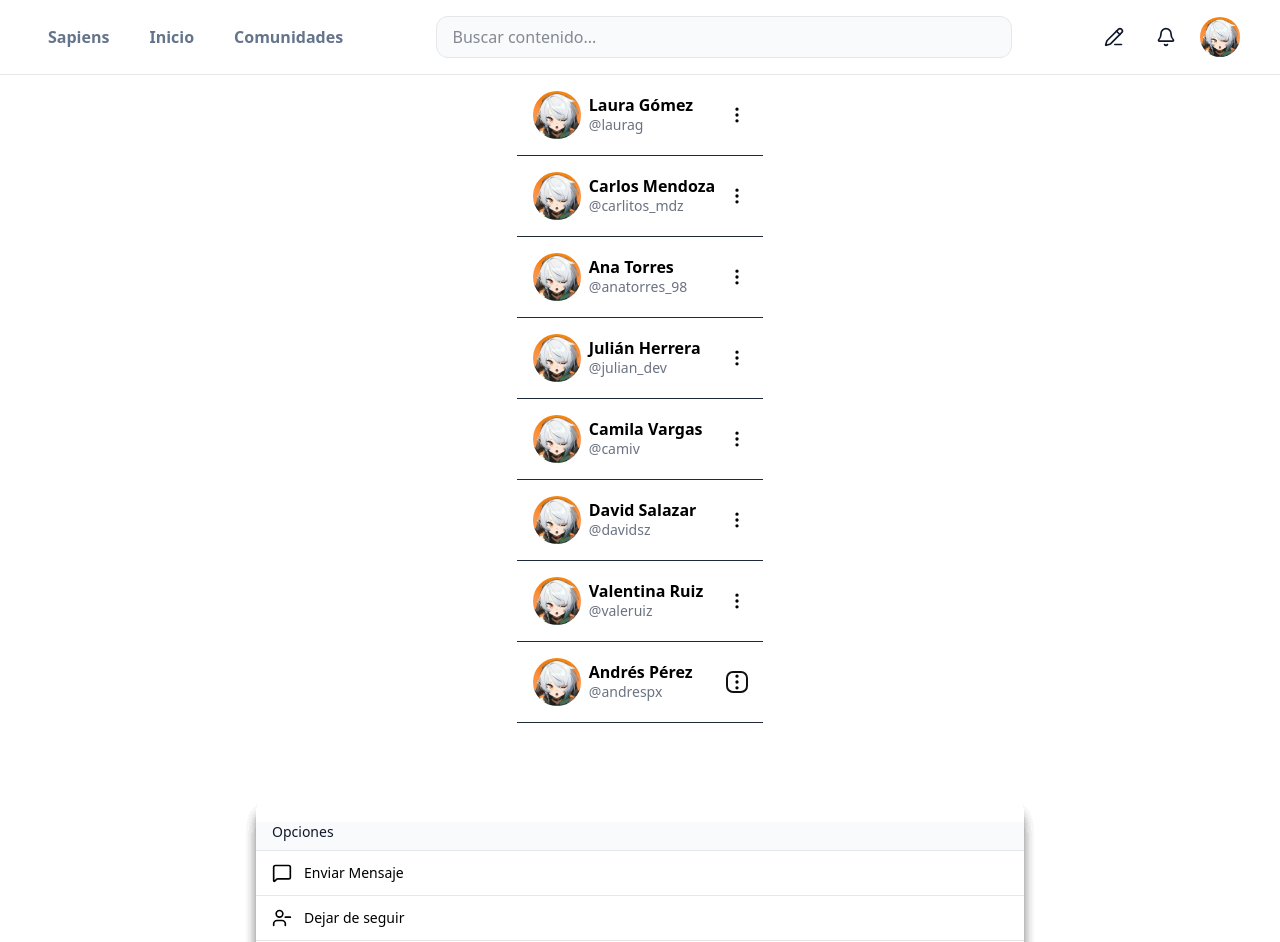
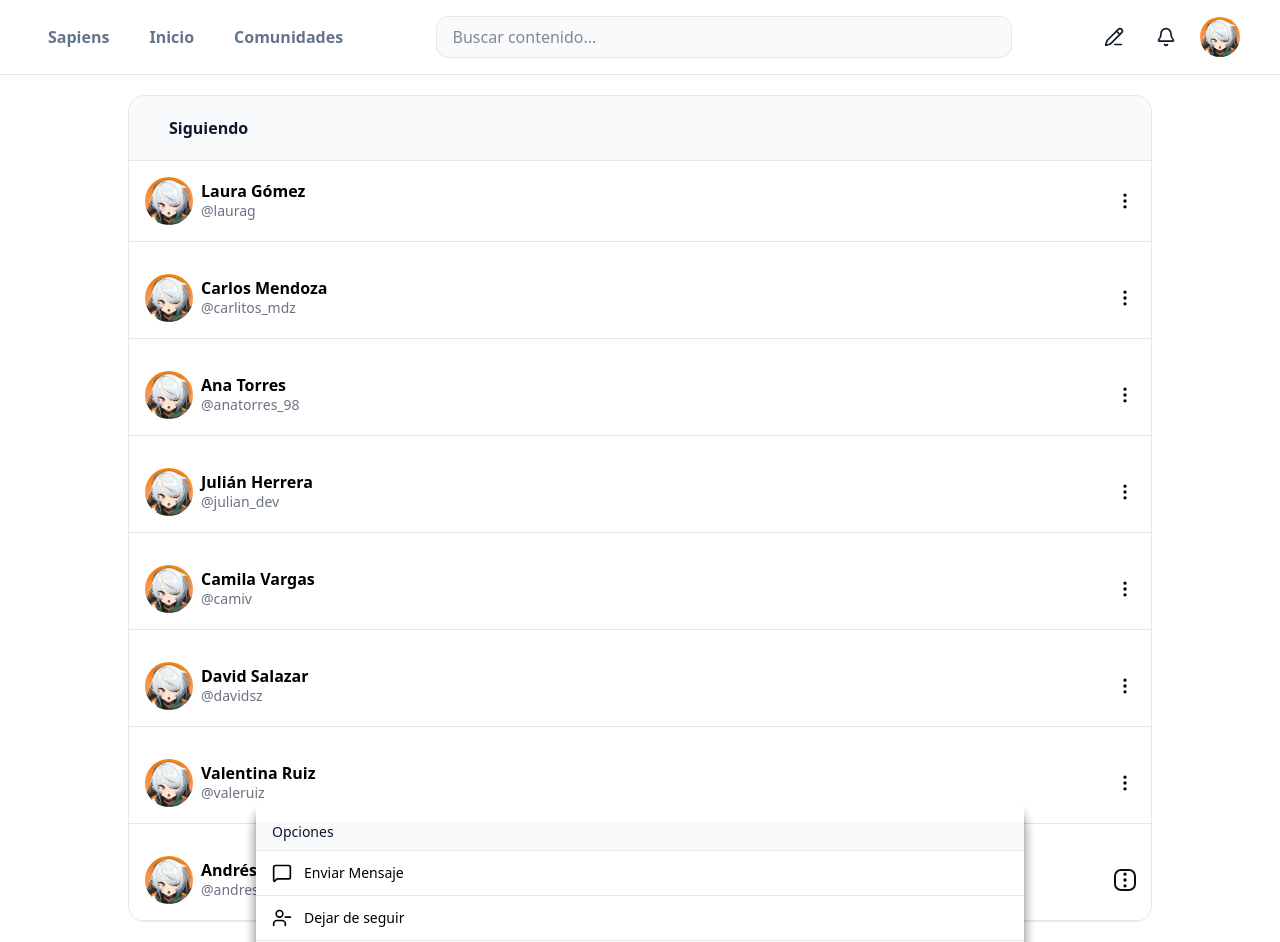
Before and after one commit to DaryZarefet/Sapiens, a React (Vite) app: page /perfil/siguiendo in a window 1280 px wide. Before the commit the page ends 800 px from the top, so only its background shows below. Built offline with nearby package versions, Linux system fonts and the light colour scheme; no server answers.

Commit message:
Modificando la vista de lista de usuarios

```diff
--- a/src/components/ProfileUser/FollowersList.tsx
+++ b/src/components/ProfileUser/FollowersList.tsx
@@ -1,10 +1,39 @@
-import { ListUser } from "./ListUser";
 import { userlist } from "@/mock/mockusers";
+import { UserCard } from "./UserCard";
+import { NavLink } from "react-router-dom";
 
 const FollowersList = () => {
+  const navs = [
+    {
+      name: "Seguidores",
+      path: "/perfil/siguiendo",
+    },
+  ];
+
   return (
-    <div className="flex flex-col">
-      <ListUser listuser={userlist} />
+    <div className="flex flex-col justify-center lg:flex-row gap-8 w-full py-5 px-5 lg:px-20 xl:px-32">
+      {/* MAIN COLUMN */}
+      <section className="flex-1 flex flex-col rounded-2xl bg-surface-2 border-default">
+        <nav className="sticky top-18 bg-surface-2 border-b border-[var(--color-border)] rounded-t-2xl z-40" aria-label="Navegación principal">
+          <div className="px-4 md:px-6 lg:px-8">
+            <ul className="flex items-center gap-6 h-16">
+              {navs.map((nav) => (
+                <li key={nav.name} className="font-semibold">
+                  <NavLink to={nav.path} className={({ isActive }) => `text-base inline-flex items-center px-2 py-1 rounded-md transition ${isActive ? "text-primary" : "text-muted hover:text-primary"}`}>
+                    {nav.name}
+                  </NavLink>
+                </li>
+              ))}
+            </ul>
+          </div>
+        </nav>
+        {/* Contenido: mantenemos overflow-hidden aquí si lo necesitas para cortar bordes */}
+        <div className="flex flex-col gap-4 bg-surface p-4 md:p-6 rounded-b-2xl overflow-hidden">
+          {userlist.map((user) => (
+            <UserCard key={user.id} user={user} />
+          ))}
+        </div>
+      </section>
     </div>
   );
 };
--- a/src/components/ProfileUser/FollowingList.tsx
+++ b/src/components/ProfileUser/FollowingList.tsx
@@ -1,10 +1,35 @@
-import { ListUser } from "./ListUser";
 import { userlist } from "@/mock/mockusers";
+import { UserCard } from "./UserCard";
+import { NavLink } from "react-router-dom";
 
 const FollowingList = () => {
+  const navs = [{ name: "Siguiendo", path: "/perfil/siguiendo" }];
+
   return (
-    <div className="flex flex-col">
-      <ListUser listuser={userlist} />
+    <div className="flex flex-col justify-center lg:flex-row gap-8 w-full py-5 px-5 lg:px-20 xl:px-32">
+      {/* MAIN COLUMN */}
+      <section className="flex-1 flex flex-col rounded-2xl bg-surface-2 border-default">
+        <nav className="sticky top-18 bg-surface-2 border-b border-[var(--color-border)] rounded-t-2xl z-40" aria-label="Navegación principal">
+          <div className="px-4 md:px-6 lg:px-8">
+            <ul className="flex items-center gap-6 h-16">
+              {navs.map((nav) => (
+                <li key={nav.name} className="font-semibold">
+                  <NavLink to={nav.path} className={({ isActive }) => `text-base inline-flex items-center px-2 py-1 rounded-md transition ${isActive ? "text-primary" : "text-muted hover:text-primary"}`}>
+                    {nav.name}
+                  </NavLink>
+                </li>
+              ))}
+            </ul>
+          </div>
+        </nav>
+
+        {/* Contenido: mantenemos overflow-hidden aquí si lo necesitas para cortar bordes */}
+        <div className="flex flex-col gap-4 bg-surface rounded-b-2xl overflow-hidden">
+          {userlist.map((user) => (
+            <UserCard key={user.id} user={user} />
+          ))}
+        </div>
+      </section>
     </div>
   );
 };
--- /dev/null
+++ b/src/components/ProfileUser/UserCard.tsx
@@ -0,0 +1,57 @@
+import type { User } from "@/types/types";
+import type { Option } from "@/types/types";
+import { useLocation } from "react-router-dom";
+import { MoreOptions } from "../Post/MoreOptions";
+
+//ICONS
+import { MessageSquare, User as UserIcon, UserX, Flag, UserMinus, UserPlus } from "lucide-react";
+import { Avatar } from "../Avatar";
+
+export const UserCard = ({ user }: { user: User }) => {
+  const { pathname } = useLocation();
+  const { username, name, id, role } = user;
+
+  const handleSelect = (option: Option) => {
+    console.log(option);
+  };
+
+  const options = [
+    { id: 1, label: "Enviar Mensaje", Icon: MessageSquare },
+    { id: 2, label: "Dejar de seguir", Icon: UserMinus },
+    { id: 3, label: "Seguir", Icon: UserPlus },
+    { id: 4, label: "Ver perfil", Icon: UserIcon },
+    { id: 5, label: "Bloquear", Icon: UserX },
+    { id: 6, label: "Reportar", Icon: Flag },
+  ];
+
+  if (pathname !== "/perfil/siguiendo") {
+    options.splice(1, 1);
+  }
+
+  if (pathname !== "/perfil/seguidores") {
+    options.splice(2, 1);
+  }
+
+  return (
+    <div className="flex items-center justify-between gap-3 p-4 border-b border-gray-200" key={id}>
+      <div className="flex items-center gap-2">
+        <Avatar user={user} size={12} />
+
+        <div className="flex flex-col leading-tight">
+          <h3 className="font-bold text-textprimary">{name}</h3>
+          {username && <p className="text-sm text-gray-500">@{username}</p>}
+          <div className="flex items-center gap-2 text-xs text-gray-400">
+            {role && (
+              <>
+                <div className="bg-gray-400 rounded-full h-1 w-1" />
+                <p>{role.name}</p>
+              </>
+            )}
+          </div>
+        </div>
+      </div>
+
+      <MoreOptions options={options} onSelect={handleSelect} />
+    </div>
+  );
+};
```
